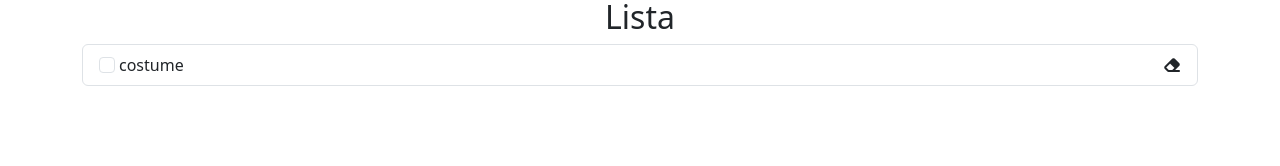
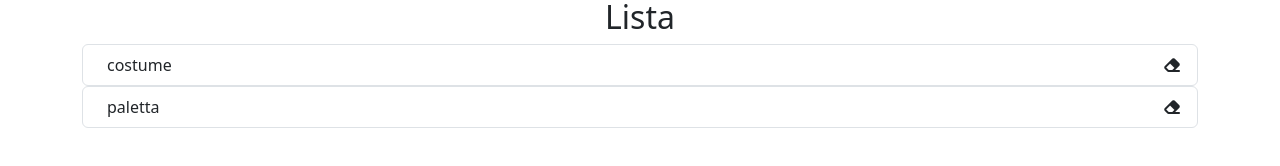
Before and after one commit to nazariozaccagnino/vue-todolist, a plain HTML site: page index.html in a window 1280 px wide. Shown: the part 82-248 px from the top of the page. Drawn offline with nearby package versions, Linux system fonts and the light colour scheme.

Commit message:
added some style with vue commands

```diff
--- a/css/style.css
+++ b/css/style.css
@@ -1,3 +1,6 @@
 header img{
     width: 80px;
 }
+.pointer{
+    cursor: pointer;
+}
--- a/index.html
+++ b/index.html
@@ -22,12 +22,10 @@
         </header>
         <main class="container">
             <h2 class="text-center">Lista</h2>
-            <ul class="list-group">
-                <li class="list-group-item d-flex justify-content-between"  v-for="(item,index) in todo" :key="item.id">
-                    <div>
-                        <input class="form-check-input me-1" type="checkbox" value="" id="firstCheckboxStretched">
-                        <label class="form-check-label stretched-link" for="firstCheckboxStretched"></label>
-                        <span>{{item.text}}</span>
+            <ul class="list-group" v-for="(item,index) in todo" :key="item.id">
+                <li class="list-group-item d-flex justify-content-between" :class="{'bg-success-subtle':item.done}">
+                    <div @click="toggleDone(item.id)">
+                        <span class="mx-2 pointer" :class="{'text-decoration-line-through':item.done}">{{item.text}}</span>
                     </div>
                     <span><i class="fa-solid fa-eraser"></i></span>
                 </li>
--- a/js/data.js
+++ b/js/data.js
@@ -3,5 +3,10 @@ export const todo = [
         id: 1,
         text: 'costume',
         done: false
+    },
+    {
+        id: 2,
+        text: 'paletta',
+        done: false
     }
 ]
--- a/js/script.js
+++ b/js/script.js
@@ -10,9 +10,16 @@ createApp({
         }
     },
     methods: {
+        toggleDone(id){
+            const item = this.todo.find((el)=>{
+                return el.id === id
+            })
+            // console.log(item);
+            item.done = !item.done
+        }
 
     },
     mounted(){
-        console.log(this.todo);
+        // console.log(this.todo);
     }
 }).mount('#app')
```
